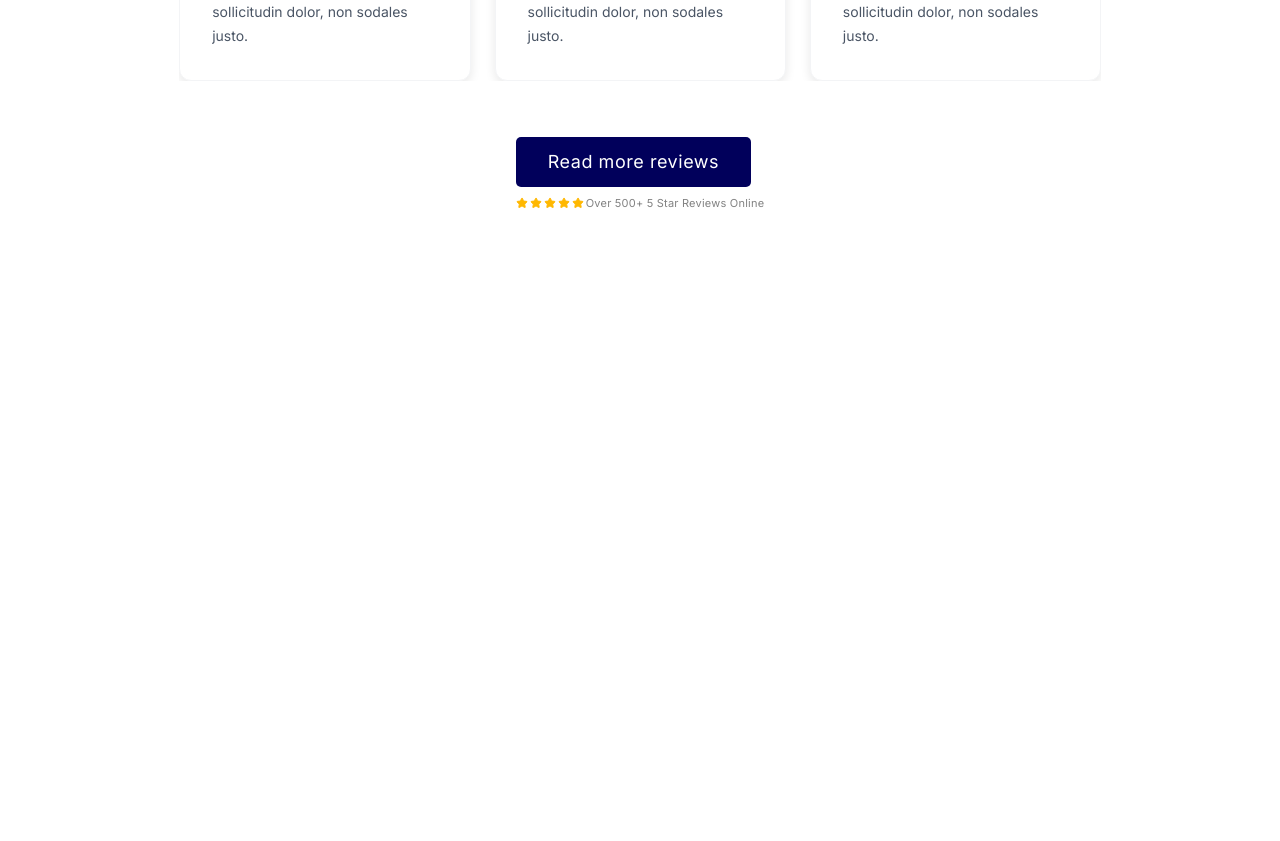
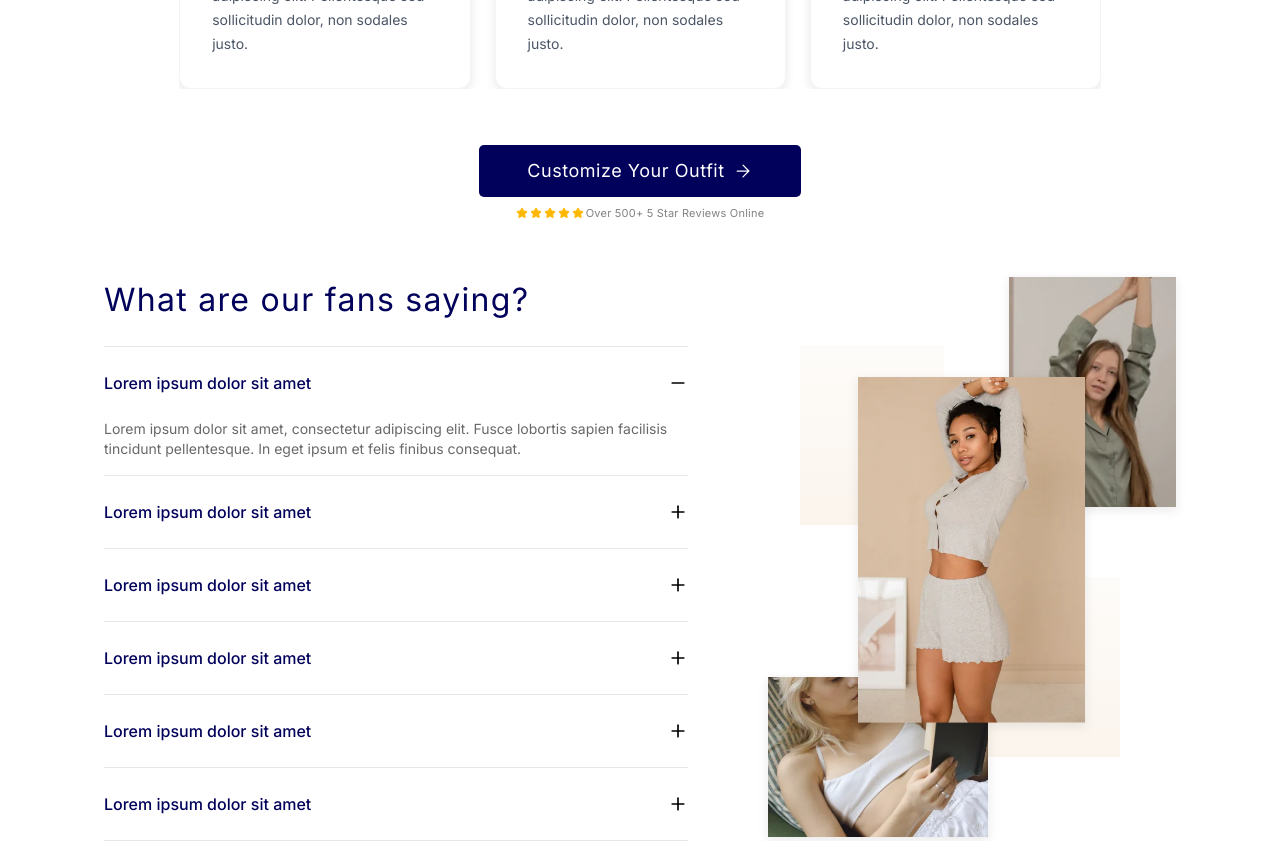
Before and after one commit to MarinaKramarchuk/byteex, a Next.js app: page / in a window 1280 px wide. Shown: the part 3920-4761 px from the top of the page. Before the commit the page ends 4187 px from the top, so only its background shows below. Built offline with nearby package versions, Linux system fonts and the light colour scheme.

Commit message:
feat: implement FAQ section

```diff
--- a/app/page.tsx
+++ b/app/page.tsx
@@ -1,6 +1,7 @@
 import About from "@/components/About";
 import Benefits from "@/components/Benefits";
 import Fans from "@/components/Fans";
+import FAQ from "@/components/FAQ";
 import Hero from "@/components/Hero";
 import HowItWorks from "@/components/HowItWorks";
 
@@ -13,6 +14,7 @@ export default function Home() {
         <About />
         <HowItWorks />
         <Fans />
+        <FAQ />
       </main>
     </div>
   );
--- a/components/About.tsx
+++ b/components/About.tsx
@@ -73,7 +73,7 @@ export default function About() {
             Cras mattis varius mollis.{" "}
           </p>{" "}
           <p className="text-[#6C6C6C] text-left font-normal text-[15px] leading-6 tracking-[0.03em] mb-6"></p>
-          <Button className="hidden md:block px-17">
+          <Button className="hidden md:block px-12 py-3 mb-2">
             Customize Your Outfit
           </Button>
         </div>
--- /dev/null
+++ b/components/FAQ.tsx
@@ -0,0 +1,53 @@
+import Accordion from "./ui/Accordion";
+import Image from "next/image";
+
+export default function FAQ() {
+  return (
+    <section>
+      <div className="flex flex-row gap-20 max-w-6xl mx-auto px-5 md:px-10">
+        <div className="flex w-full flex-col items-start justify-start ">
+          <div>
+            <h2 className="w-50% mb-4 md:mb-6  text-center md:text-left font-normal text-[26px] md:text-[32px] leading-8 md:leading-11.25 tracking-[0.04em] text-[#01005B]">
+              What are our fans saying?
+            </h2>
+          </div>
+          <Accordion />
+        </div>
+        <div className="relative w-[70%] h-140 hidden md:block">
+          <div className="flex items-center justify-center gap-4 py-20 ">
+            <div className="absolute left-8 top-17 w-36 h-45 bg-linear-to-b from-[#F9F0E5]/[0.217] to-[#F9F0E5]/70 -z-10" />
+            <div className="absolute right-14 bottom-20 w-36 h-45 bg-linear-to-b from-[#F9F0E5]/[0.217] to-[#F9F0E5]/70 -z-10" />
+
+            <div className="absolute w-55 h-40 left-0 bottom-0 shadow-[0px_3px_10px_1px_#00000014] overflow-hidden">
+              <Image
+                src="/girl3.webp"
+                width={216}
+                height={159}
+                alt="Girl 1"
+                className=" object-cover w-full h-full"
+              />
+            </div>
+            <div className="relative z-2 top-5 overflow-hidden shadow-[0px_3px_10px_1px_#00000014]">
+              <Image
+                src="/girl1.webp"
+                width={227}
+                height={335}
+                alt="Girl 1"
+                className="object-cover "
+              />
+            </div>
+            <div className="absolute right-0 top-0 overflow-hidden  shadow-[0px_3px_10px_1px_#00000014]">
+              <Image
+                src="/girl5.webp"
+                width={167}
+                height={253}
+                alt="Girl 3"
+                className="object-cover"
+              />
+            </div>
+          </div>
+        </div>
+      </div>
+    </section>
+  );
+}
--- a/components/Fans.tsx
+++ b/components/Fans.tsx
@@ -1,6 +1,7 @@
 import Button from "./ui/Button";
 import ReviewSlider from "./ui/reviewSlider";
 import Rating from "./ui/Raiting";
+import ArrowRight from "./ui/ArrowRight";
 
 export default function Fans() {
   return (
@@ -22,7 +23,9 @@ export default function Fans() {
         <ReviewSlider />
       </div>
       <div>
-        <Button className="px-8 py-3 mb-2">Read more reviews</Button>
+        <Button className="px-12 py-3 mb-2">Customize Your Outfit
+          <ArrowRight/>
+        </Button>
         <Rating rating={5} className="text-[11px] leading-4 text-center" />
       </div>
     </section>
--- a/components/HowItWorks.tsx
+++ b/components/HowItWorks.tsx
@@ -14,7 +14,7 @@ export default function HowItWorks() {
         </div>
         <CardsSlider />
         <div className="pt-10 md:pt-14 flex flex-col items-center gap-3">
-          <Button>
+          <Button className="px-12 py-3 mb-2">
             Customize Your Outfit
             <ArrowRight />
           </Button>
--- /dev/null
+++ b/components/ui/Accordion.tsx
@@ -0,0 +1,42 @@
+"use client";
+import { useState } from "react";
+import { Plus, Minus } from "lucide-react"; // Іконки з Lucide
+
+const items = [
+  { title: "Lorem ipsum dolor sit amet", content: "Lorem ipsum dolor sit amet, consectetur adipiscing elit. Fusce lobortis sapien facilisis tincidunt pellentesque. In eget ipsum et felis finibus consequat." },
+  { title: "Lorem ipsum dolor sit amet", content: "Lorem ipsum dolor sit amet, consectetur adipiscing elit. Fusce lobortis sapien facilisis tincidunt pellentesque. In eget ipsum et felis finibus consequat." },
+  { title: "Lorem ipsum dolor sit amet", content: "Lorem ipsum dolor sit amet, consectetur adipiscing elit. Fusce lobortis sapien facilisis tincidunt pellentesque. In eget ipsum et felis finibus consequat." },
+  { title: "Lorem ipsum dolor sit amet", content: "Lorem ipsum dolor sit amet, consectetur adipiscing elit. Fusce lobortis sapien facilisis tincidunt pellentesque. In eget ipsum et felis finibus consequat." },
+  { title: "Lorem ipsum dolor sit amet", content: "Lorem ipsum dolor sit amet, consectetur adipiscing elit. Fusce lobortis sapien facilisis tincidunt pellentesque. In eget ipsum et felis finibus consequat." },
+  { title: "Lorem ipsum dolor sit amet", content: "Lorem ipsum dolor sit amet, consectetur adipiscing elit. Fusce lobortis sapien facilisis tincidunt pellentesque. In eget ipsum et felis finibus consequat." },
+];
+
+export default function Accordion() {
+  const [openIndex, setOpenIndex] = useState<number | null>(0);
+
+  return (
+    <div className="w-full max-w-2xl mx-auto border-t border-gray-200">
+      {items.map((item, index) => (
+        <div key={index} className="border-b border-gray-200">
+          <button
+            onClick={() => setOpenIndex(openIndex === index ? null : index)}
+            className="w-full flex justify-between items-center py-6 text-left"
+          >
+            <span className="text-[#01005B] font-medium">{item.title}</span>
+            {openIndex === index ? <Minus size={20} /> : <Plus size={20} />}
+          </button>
+
+          <div
+            className={`grid transition-all duration-300 ease-in-out ${
+              openIndex === index ? "grid-rows-[1fr] opacity-100 pb-4" : "grid-rows-[0fr] opacity-0"
+            }`}
+          >
+            <div className="overflow-hidden text-[#676869] text-sm">
+              {item.content}
+            </div>
+          </div>
+        </div>
+      ))}
+    </div>
+  );
+}
```
Also changed, not shown: public/girl5.png (added), public/girl5.webp (added).
